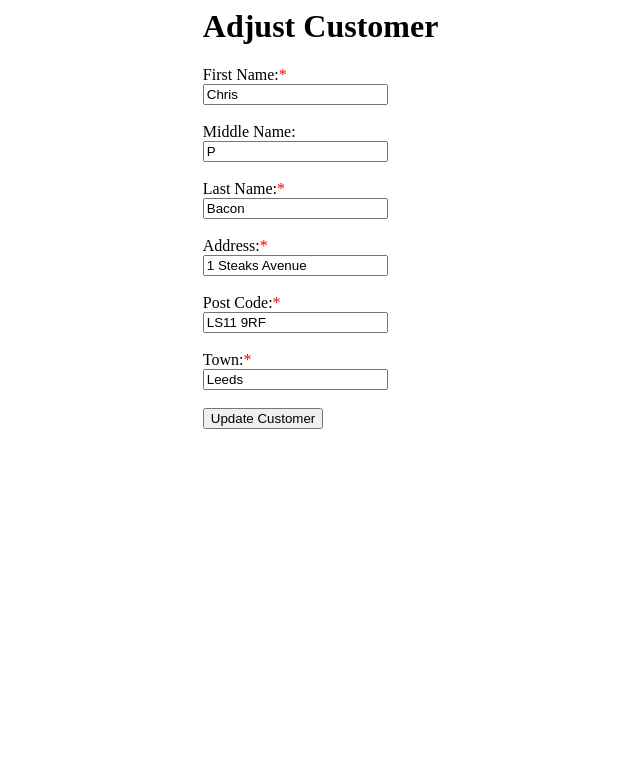
After one commit to bambambku/GroupProject_SE, a PHP site: page /View/employee/sales_adjustCustomer.php?adjust=1 in a window 1280 px wide. The commit adds this page. Shown: the top 783 px of the page, without its empty margins (58-698 px from the left). Run offline with PHP 8.4, Linux system fonts and the light colour scheme; data comes from the database, SQL or seed files in the repository.

Commit message:
buy as guest, invoice styling and customer adjustment created

```diff
--- /dev/null
+++ b/View/employee/sales_adjustCustomer.php
@@ -0,0 +1,122 @@
+<?php
+include("../../includes/dbconnect.php");
+
+$f_nameErr = $m_nameErr = $l_nameErr = $addressErr = $postcodeErr = $townErr = "";
+$f_name = $m_name = $l_name = $address = $post_code = $town = "";
+
+$customerId = $_GET['adjust'] ?? null;
+
+if ($customerId && is_numeric($customerId)) {
+    try {
+        $stmt = $myPDO->prepare("SELECT * FROM Customer WHERE ID = :id");
+        $stmt->execute([':id' => $customerId]);
+        $customer = $stmt->fetch(PDO::FETCH_ASSOC);
+
+        if ($customer) {
+            $f_name = $customer['f_name'];
+            $m_name = $customer['m_name'];
+            $l_name = $customer['l_name'];
+            $address = $customer['address'];
+            $post_code = $customer['post_code'];
+            $town = $customer['town'];
+        } else {
+            echo "Customer not found.";
+            exit;
+        }
+    } catch (PDOException $e) {
+        echo "Error: " . $e->getMessage();
+        exit;
+    }
+} else {
+    echo "Invalid customer ID provided.";
+    exit;
+}
+
+if ($_SERVER["REQUEST_METHOD"] == "POST") {
+    $isValid = true;
+
+    function test_input($data) {
+        return htmlspecialchars(stripslashes(trim($data)));
+    }
+
+    $fields = [
+        "f_name" => ["err" => &$f_nameErr, "required" => true, "message" => "First name is required."],
+        "m_name" => ["err" => &$m_nameErr, "message" => ""],
+        "l_name" => ["err" => &$l_nameErr, "required" => true, "message" => "Last name is required."],
+        "address" => ["err" => &$addressErr, "required" => true, "message" => "Address is required."],
+        "post_code" => ["err" => &$postcodeErr, "required" => true, "message" => "Post code is required."],
+        "town" => ["err" => &$townErr, "required" => true, "message" => "Town is required."],
+    ];
+
+    foreach ($fields as $field => $rules) {
+        global $$field;
+        $$field = test_input($_POST[$field] ?? "");
+
+        if (!empty($rules["required"]) && empty($$field)) {
+            $rules["err"] = $rules["message"];
+            $isValid = false;
+        }
+    }
+
+    if ($isValid) {
+        try {
+            $sql = "UPDATE Customer
+                    SET f_name = :f_name, m_name = :m_name, l_name = :l_name,
+                        address = :address, post_code = :post_code, town = :town
+                    WHERE ID = :id";
+            $stmt = $myPDO->prepare($sql);
+            $stmt->execute([
+                ':f_name' => $f_name,
+                ':m_name' => $m_name,
+                ':l_name' => $l_name,
+                ':address' => $address,
+                ':post_code' => $post_code,
+                ':town' => $town,
+                ':id' => $customerId
+            ]);
+
+            header("Location: sales_chooseCustomer.php?success=1");
+            exit;
+
+        } catch (PDOException $e) {
+            echo "Error: " . $e->getMessage();
+        }
+    }
+}
+?>
+
+<link rel="stylesheet" href="../../CSS/employee.css" media="screen and (min-width: 1025px)">
+<body id="employee-background">
+
+<main class="main-container">
+    <div class="create-customer">
+        <h1>Adjust Customer</h1>
+        <form action="<?php echo htmlspecialchars($_SERVER["PHP_SELF"]) . "?adjust=$customerId"; ?>" method="POST">
+            <label for="f_name">First Name:<span style="color: red">*</span></label><br>
+            <input type="text" id="f_name" name="f_name" value="<?php echo htmlspecialchars($f_name); ?>" required><br>
+            <span class="error"><?php echo $f_nameErr; ?></span><br>
+
+            <label for="m_name">Middle Name:</label><br>
+            <input type="text" id="m_name" name="m_name" value="<?php echo htmlspecialchars($m_name); ?>"><br>
+            <span class="error"><?php echo $m_nameErr; ?></span><br>
+
+            <label for="l_name">Last Name:<span style="color: red">*</span></label><br>
+            <input type="text" id="l_name" name="l_name" value="<?php echo htmlspecialchars($l_name); ?>" required><br>
+            <span class="error"><?php echo $l_nameErr; ?></span><br>
+
+            <label for="address">Address:<span style="color: red">*</span></label><br>
+            <input type="text" id="address" name="address" value="<?php echo htmlspecialchars($address); ?>" required><br>
+            <span class="error"><?php echo $addressErr; ?></span><br>
+
+            <label for="post_code">Post Code:<span style="color: red">*</span></label><br>
+            <input type="text" id="post_code" name="post_code" value="<?php echo htmlspecialchars($post_code); ?>" required><br>
+            <span class="error"><?php echo $postcodeErr; ?></span><br>
+
+            <label for="town">Town:<span style="color: red">*</span></label><br>
+            <input type="text" id="town" name="town" value="<?php echo htmlspecialchars($town); ?>" required><br>
+            <span class="error"><?php echo $townErr; ?></span><br>
+
+            <button type="submit">Update Customer</button>
+        </form>
+    </div>
+</main>
--- a/View/employee/sales_index.php
+++ b/View/employee/sales_index.php
@@ -32,8 +32,9 @@ if (isset($_POST['search'])) {
 
 // Prepare the query
 $sql = "SELECT product.ID, product.name, stock.quantity, product.price
-        FROM product, stock
-        WHERE stock.branch = :branch AND stock.product = product.ID";
+        FROM stock
+        INNER JOIN product ON stock.product = product.ID
+        AND stock.branch = :branch";
 
 $params = ['branch' => $currentBranch];
 
@@ -46,6 +47,7 @@ if ($searchTerm) {
 $stmt = $myPDO->prepare($sql);
 $stmt->execute($params);
 $products = $stmt->fetchAll(PDO::FETCH_ASSOC);
+// var_dump($products);
 
 ?>
 <<<<<<< HEAD
```
Also changed, not shown: View/employee/invoice.php (+23 -8 lines), View/employee/sales_chooseCustomer.php (+3 -5 lines), View/employee/sales_createCustomer.php (+22 -20 lines), Model/Terra_Core_DB.db, 1 other file.
